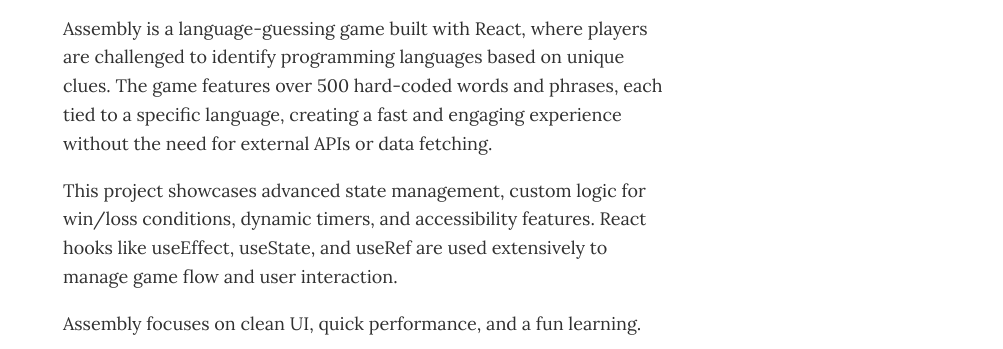
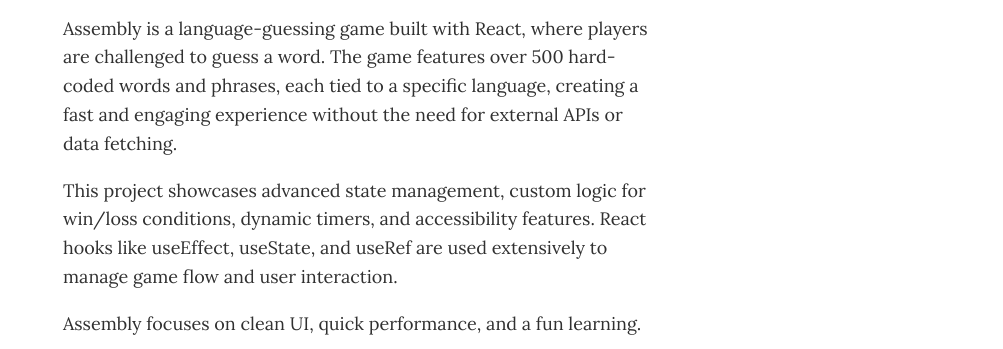
Before and after one commit to AlexBand-Pro/portfolio, a website built with Vite: page portfolio-item-assembly.html in a window 1280 px wide. Shown: the part 451-800 px from the top of the page, without its empty margins (277-1280 px from the left). Built offline with nearby package versions, Linux system fonts and the light colour scheme.

Commit message:
fix description for assembly

```diff
--- a/portfolio-item-assembly.html
+++ b/portfolio-item-assembly.html
@@ -44,7 +44,7 @@
                 <a target="_blank" href="https://github.com/AlexBand-Pro/assembly-game"><i class="fab fa-github"></i> GitHub Repo</a>
                 <a target="_blank" href="https://chimerical-shortbread-6d6e48.netlify.app/"><i class="fas fa-eye"></i> Live version</a>
             </div>
-            <p>Assembly is a language-guessing game built with React, where players are challenged to identify programming languages based on unique clues. The game features over 500 hard-coded words and phrases, each tied to a specific language, creating a fast and engaging experience without the need for external APIs or data fetching.</p>
+            <p>Assembly is a language-guessing game built with React, where players are challenged to guess a word. The game features over 500 hard-coded words and phrases, each tied to a specific language, creating a fast and engaging experience without the need for external APIs or data fetching.</p>
             <p>This project showcases advanced state management, custom logic for win/loss conditions, dynamic timers, and accessibility features. React hooks like useEffect, useState, and useRef are used extensively to manage game flow and user interaction.</p>
             <p>Assembly focuses on clean UI, quick performance, and a fun learning.</p>
         </div>
```
